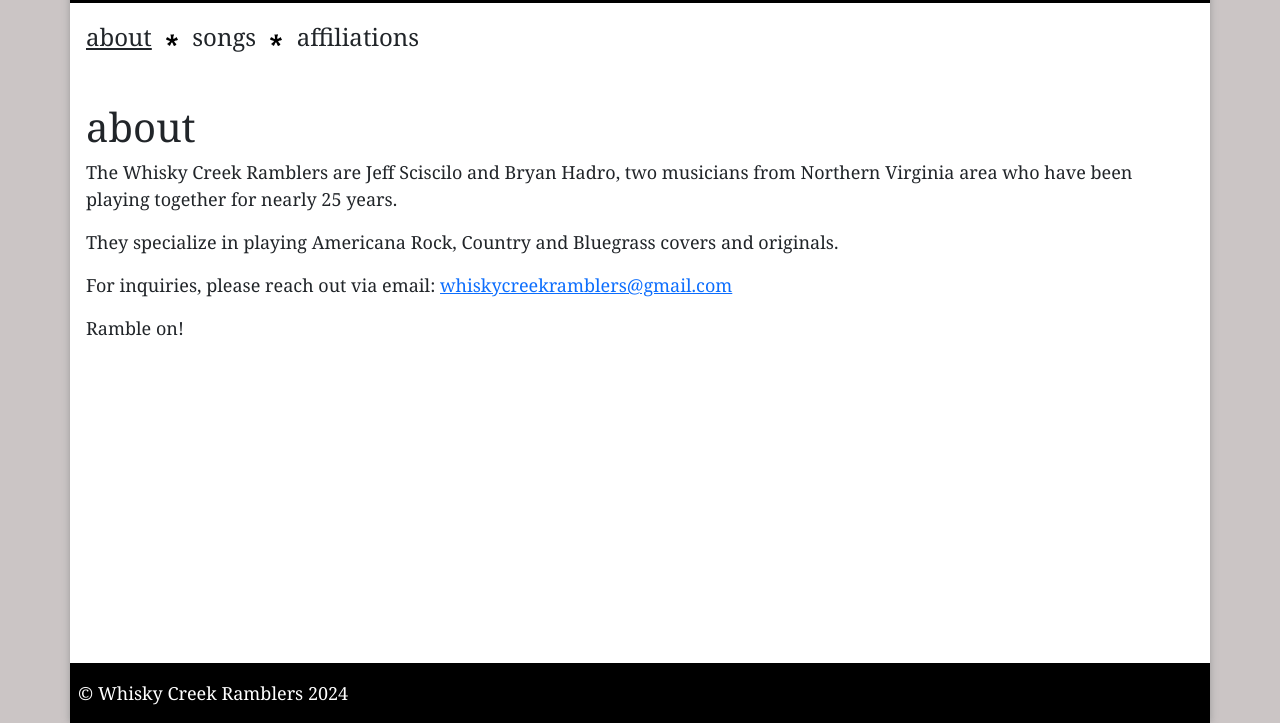
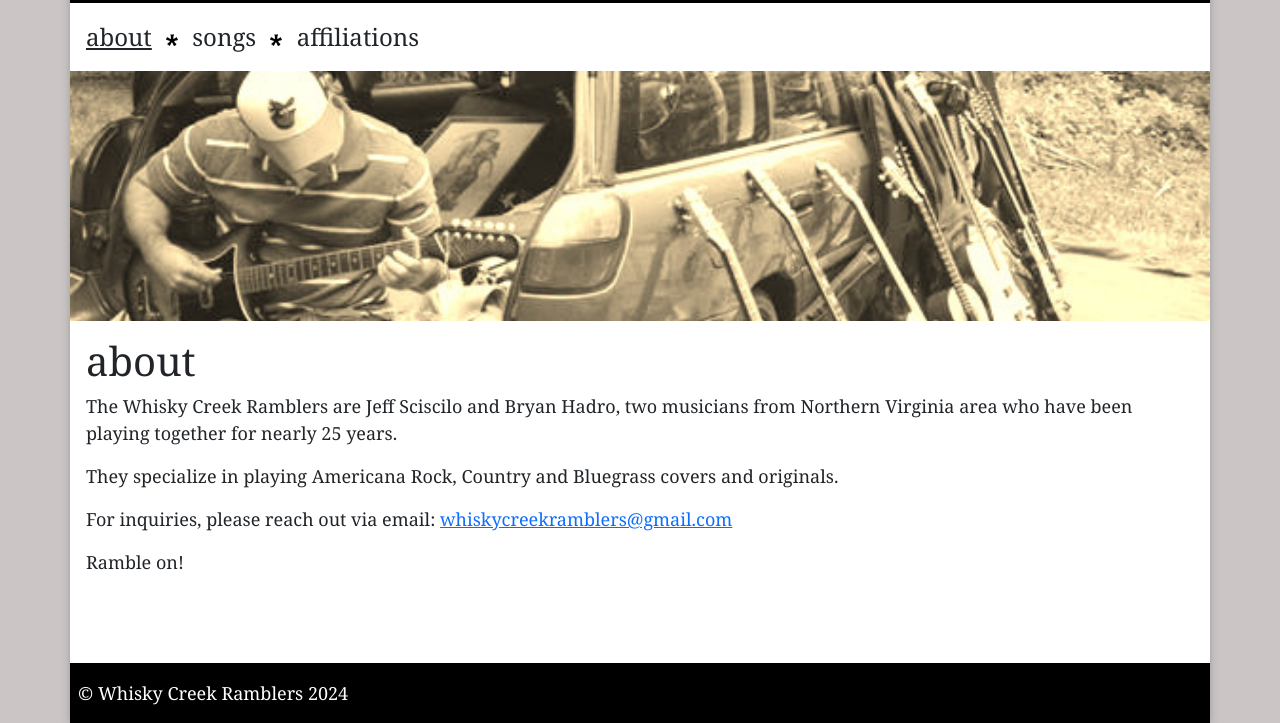
Before and after one commit to bboru21/whisky_creek_ramblers_website, a plain HTML site: page index.html in a window 1280 px wide. Shown: the part 77-800 px from the top of the page. Drawn offline with nearby package versions, Linux system fonts and the light colour scheme.

Commit message:
adds header image

```diff
--- a/index.html
+++ b/index.html
@@ -22,7 +22,7 @@
             </div>
         </div>
         <nav class="menu fs-4">
-            <ul>
+            <ul class="mb-0">
                 <li>
                     <button class="unstyled-button active" data-menu-index="0">
                         about
@@ -43,7 +43,12 @@
             </ul>
         </nav>
 
+        <div class="header-image-container">
+            <div class="header-image"></div>
+        </div>
+
         <div class="content">
+
             <div id="pageCarousel" class="carousel slide">
                 <div class="carousel-inner">
                     <div class="carousel-item active">
--- a/styles.css
+++ b/styles.css
@@ -74,6 +74,33 @@ body {
   text-decoration: underline !important;
 }
 
+/* begin header image */
+.header-image-container {
+  position: relative;
+  width: 100%;
+  height: 150px;
+  overflow: hidden;
+  border-right: 0;
+  border-left: 0;
+}
+.header-image {
+  position: absolute;
+  background-image: url("assets/images/roadside-jam-sepiatone.jpg");
+  background-position: center;
+  background-repeat: no-repeat;
+  background-size: cover;
+  top: 0;
+  right: 0;
+  bottom: 0;
+  left: 0;
+}
+@media (min-width: 768px) {
+  .header-image-container {
+    height: 250px;
+  }
+}
+/* end header image */
+
 .container {
   position: relative;
   min-height: 100vh;
```
Also changed, not shown: assets/images/roadside-jam-sepiatone.jpg (added).
